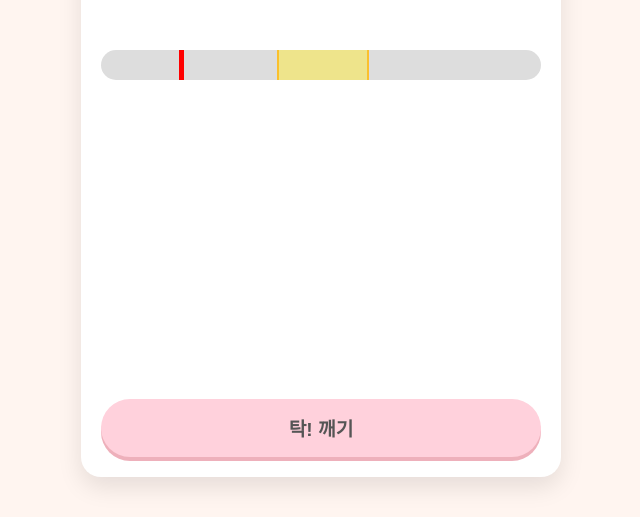
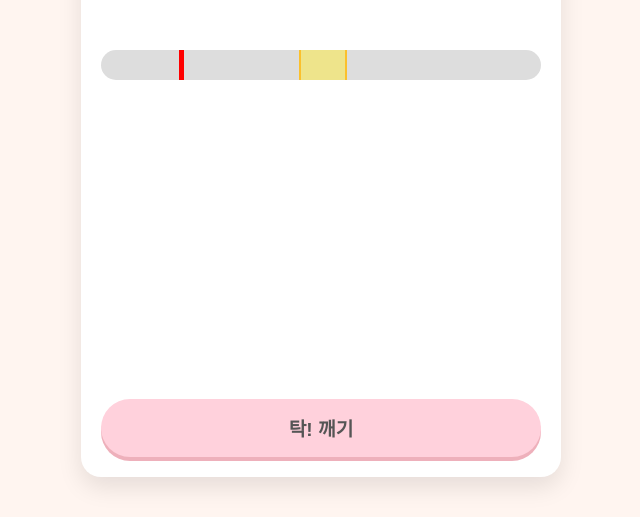
Before and after one commit to callthefront3/day6-pancake, a plain HTML site: page index.html in a window 1280 px wide. Both pictures are taken after a click on the button "요리 시작하기". Shown: the part 283-800 px from the top of the page, without its empty margins (319-959 px from the left). Drawn offline with Linux system fonts and the light colour scheme; a web font is replaced by a local one.

Commit message:
Update index.html

```diff
--- a/index.html
+++ b/index.html
@@ -200,7 +200,7 @@
         <p class="info-text">게이지가 노란 영역일 때 '탁!' 누르세요.</p>
         <div class="character">🥚</div>
         <div id="crack-zone">
-            <div class="zone" style="left: 40%; width: 20%;"></div>
+            <div class="zone" style="left: 45%; width: 10%;"></div>
             <div id="crack-bar"></div>
         </div>
         <div style="flex-grow:1;"></div>
```
